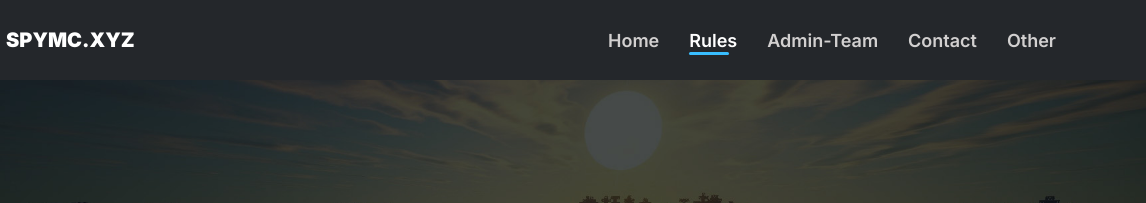
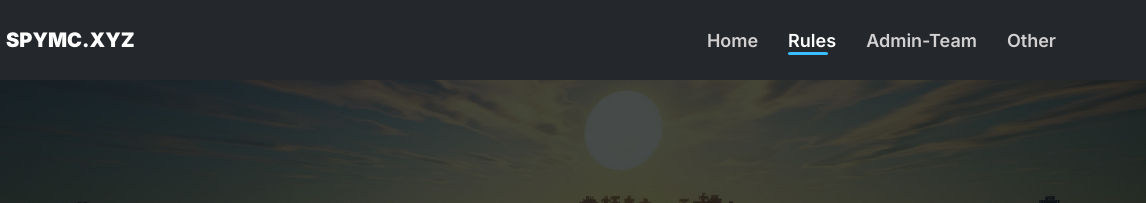
Before and after one commit to urspy/urspy, a plain HTML site: page rules.html in a window 1280 px wide. Shown: the top 203 px of the page, 134-1280 px from the left. Drawn offline with Linux system fonts and the light colour scheme; files whose address does not match are found by name.

Commit message:
rules.html

```diff
--- a/rules.html
+++ b/rules.html
@@ -33,7 +33,6 @@
       <a href="index.html" class="link">Home</a>
       <a href="#" class="link active">Rules</a>
       <a href="admin-team.html" class="link">Admin-Team</a>
-      <a href="contact.html" class="link">Contact</a>
       <a href="search.html" class="link">Other</a>
     </div>
   </div>
```
